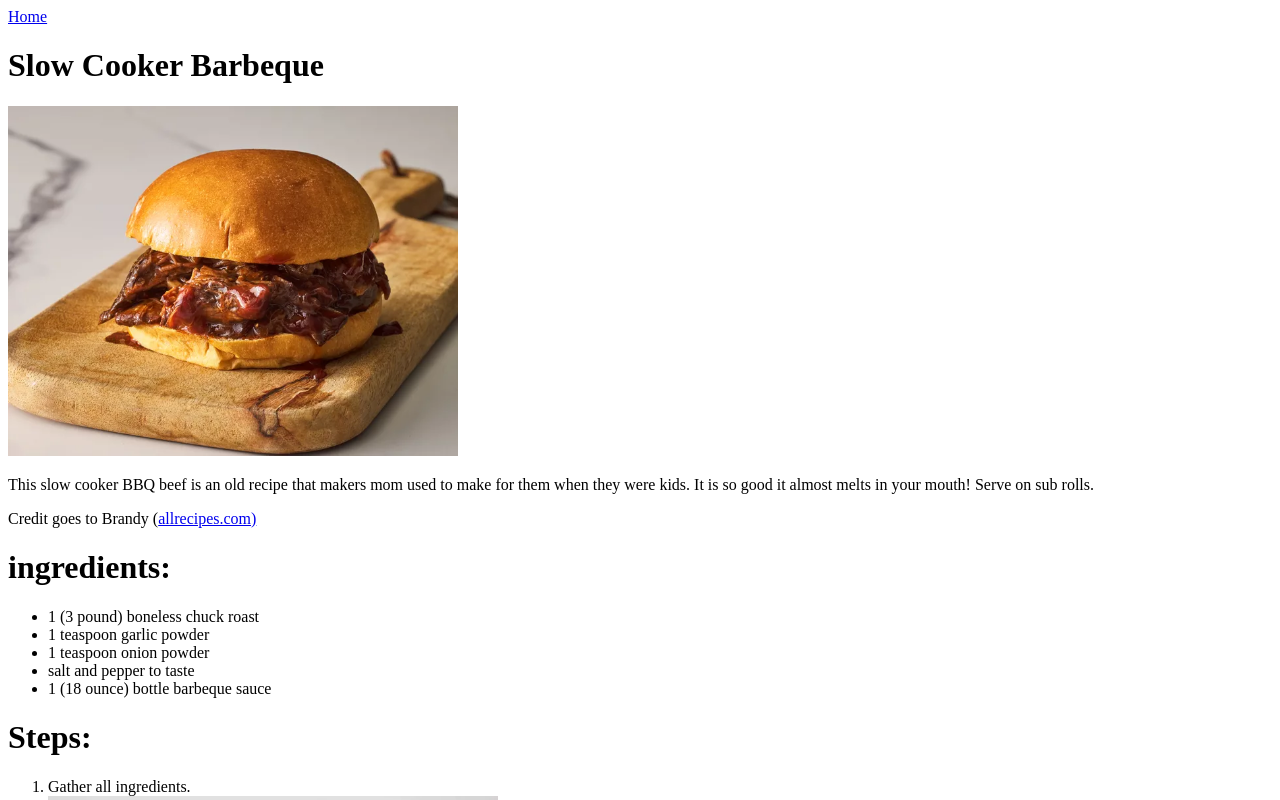
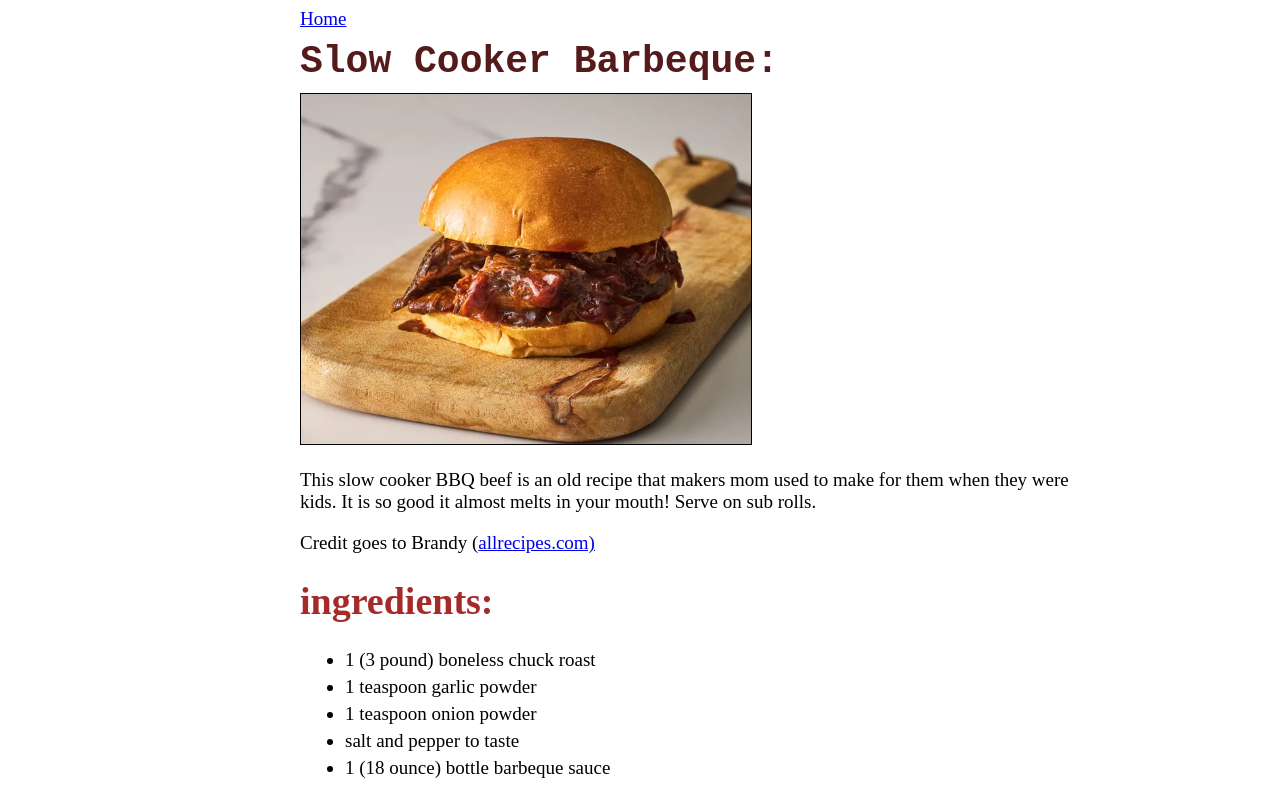
Before and after one commit to SugarJonnyy/odin-recipes, a plain HTML site: page recipes/slow-cooker-barbeque.html in a window 1280 px wide. Shown: the top 800 px of the page. Drawn offline with Linux system fonts and the light colour scheme.

Commit message:
Style the Recipes

```diff
--- a/recipes/slow-cooker-barbeque.html
+++ b/recipes/slow-cooker-barbeque.html
@@ -5,11 +5,12 @@
     <meta charset="UTF-8">
     <meta name="viewport" content="width=device-width, initial-scale=1.0">
     <title>Slow Cooker Barbeque</title>
+    <link rel="stylesheet" href="style.css">
 </head>
 
 <body>
     <a href="../index.html">Home</a>
-    <h1>Slow Cooker Barbeque</h1>
+    <h1 class="recipe-heading">Slow Cooker Barbeque:</h1>
     <img src="slow-cooker-barbeque-pic.webp" width="450" height="350" alt="slow cooker barbeque pic">
     <p>This slow cooker BBQ beef is an old recipe that makers mom used to make for them when they were kids. It is so
         good it almost melts in your
--- /dev/null
+++ b/recipes/style.css
@@ -0,0 +1,38 @@
+body {
+    font-size: 19px;;
+}
+
+
+h1 {
+    color: brown;
+}
+
+
+.recipe-heading {
+    font-family: 'Courier New', Courier, monospace;
+    margin: 10px;
+    margin-left: 0px;
+    color: rgb(85, 27, 27);
+}
+
+body {
+    margin-left: 300px;
+}
+ol li {
+    margin-top: 20px;
+    margin-bottom: 13px;
+    width: 800px;
+}
+
+img {
+    border: 1px solid black;
+}
+
+ul li {
+    margin: 5px;
+}
+
+p {
+
+    width: 800px;
+}
--- a/style.css
+++ b/style.css
@@ -1,6 +1,6 @@
 h1 {
     color: brown;
-    font-family: sans-serif;
+    font-family: Impact, Haettenschweiler, 'Arial Narrow Bold', sans-serif;
     font-style: oblique;
 
 }
```
Also changed, not shown: recipes/chicken-biryani.html (+2 -1 lines).
